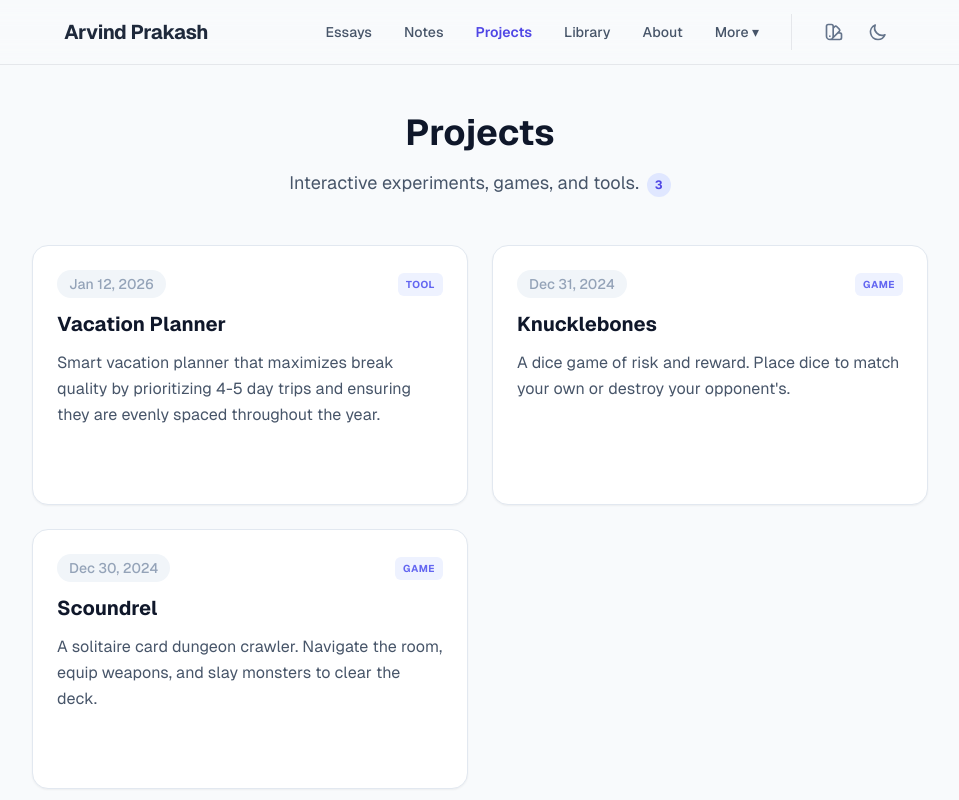
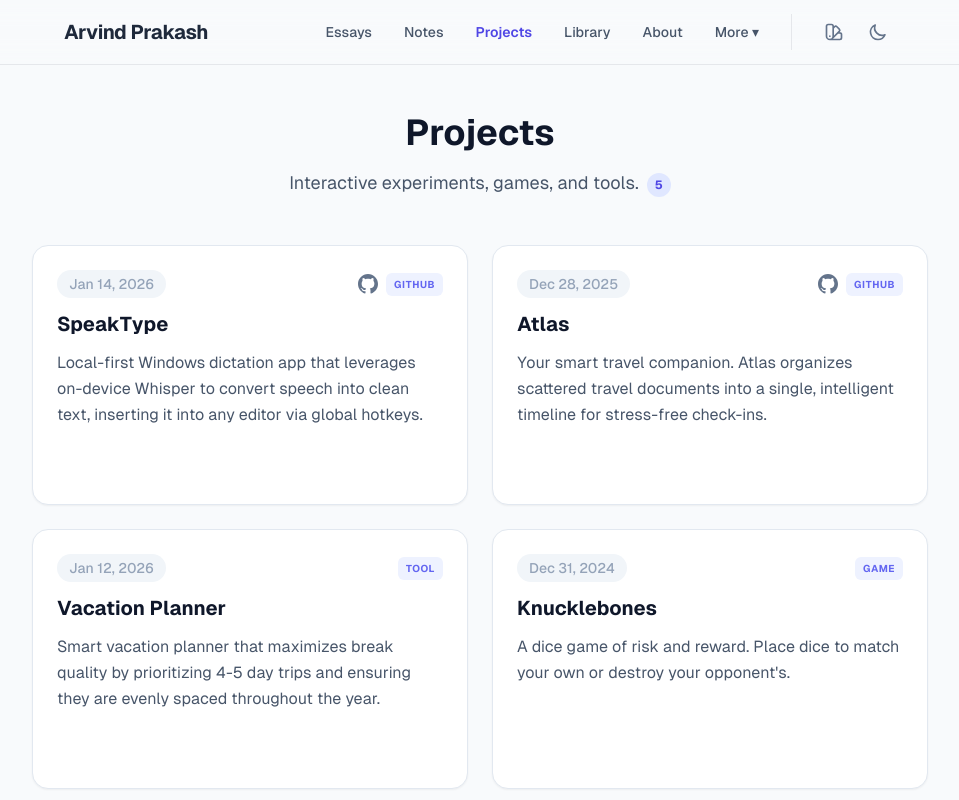
Before and after one commit to DrNightmare/blog-v2, a Next.js app: page /projects in a window 1280 px wide. Shown: the top 800 px of the page, without its empty margins (160-1119 px from the left). Built offline with nearby package versions, Linux system fonts and the light colour scheme.

Commit message:
feature: add Github projects to list

```diff
--- a/src/app/projects/page.tsx
+++ b/src/app/projects/page.tsx
@@ -20,19 +20,32 @@
                 </div>
 
                 <div className="grid gap-6 md:grid-cols-2">
-                    {projects.map((project) => (
+                    {projects.map((project: any) => {
+                        const isExternal = !!project.externalUrl;
+                        return (
                             <Link
                                 key={project.slug}
-                            href={`/projects/${project.slug}`}
+                                href={project.externalUrl || `/projects/${project.slug}`}
+                                target={isExternal ? "_blank" : undefined}
+                                rel={isExternal ? "noopener noreferrer" : undefined}
                                 className="group relative flex flex-col p-6 bg-surface rounded-2xl border border-border shadow-sm hover:shadow-md hover:border-indigo-200 transition-all duration-200"
                             >
                                 <div className="flex items-center justify-between mb-3">
                                     <time className="text-sm text-text-subtle font-medium bg-border-light px-3 py-1 rounded-full dark:bg-slate-800 dark:text-slate-400">
                                         {project.date}
                                     </time>
+                                    <div className="flex items-center gap-2">
+                                        {isExternal && (
+                                            <span className="text-text-muted group-hover:text-foreground transition-colors">
+                                                <svg viewBox="0 0 24 24" className="w-5 h-5 fill-current">
+                                                    <path d="M12 0c-6.626 0-12 5.373-12 12 0 5.302 3.438 9.8 8.207 11.387.599.111.793-.261.793-.577v-2.234c-3.338.726-4.033-1.416-4.033-1.416-.546-1.387-1.333-1.756-1.333-1.756-1.089-.745.083-.729.083-.729 1.205.084 1.839 1.237 1.839 1.237 1.07 1.834 2.807 1.304 3.492.997.107-.775.418-1.305.762-1.604-2.665-.305-5.467-1.334-5.467-5.931 0-1.311.469-2.381 1.236-3.221-.124-.303-.535-1.524.117-3.176 0 0 1.008-.322 3.301 1.23.957-.266 1.983-.399 3.003-.404 1.02.005 2.047.138 3.006.404 2.291-1.552 3.297-1.23 3.297-1.23.653 1.653.242 2.874.118 3.176.77.84 1.235 1.911 1.235 3.221 0 4.609-2.807 5.624-5.479 5.921.43.372.823 1.102.823 2.222v3.293c0 .319.192.694.801.576 4.765-1.589 8.199-6.086 8.199-11.386 0-6.627-5.373-12-12-12z" />
+                                                </svg>
+                                            </span>
+                                        )}
                                         <span className="text-[10px] uppercase tracking-wider font-bold text-indigo-500 bg-indigo-50 dark:bg-indigo-900/20 px-2 py-1 rounded-md">
                                             {project.type}
                                         </span>
+                                    </div>
                                 </div>
                                 <h2 className="text-xl font-bold text-foreground mb-3 group-hover:text-indigo-600 transition-colors">
                                     {project.title}
@@ -41,10 +54,11 @@
                                     {project.summary}
                                 </p>
                                 <div className="mt-auto pt-4 flex items-center text-sm font-medium text-indigo-600 opacity-0 group-hover:opacity-100 transition-opacity translate-x-1 group-hover:translate-x-0 duration-200">
-                                Launch Project →
+                                    {isExternal ? "View Source code →" : "Launch Project →"}
                                 </div>
                             </Link>
-                    ))}
+                        );
+                    })}
                 </div>
             </main>
         </div>
--- a/src/app/utils.ts
+++ b/src/app/utils.ts
@@ -46,8 +46,26 @@
     children?: SitemapNode[];
 };
 
+// Cache the results to avoid re-reading files during the same request
 export const getProjects = cache(async () => {
+    // List of projects including external ones
     return [
+        {
+            slug: "speaktype",
+            title: "SpeakType",
+            summary: "Local-first Windows dictation app that leverages on-device Whisper to convert speech into clean text, inserting it into any editor via global hotkeys.",
+            date: "Jan 14, 2026",
+            type: "Github",
+            externalUrl: "https://github.com/DrNightmare/speaktype"
+        },
+        {
+            slug: "atlas",
+            title: "Atlas",
+            summary: "Your smart travel companion. Atlas organizes scattered travel documents into a single, intelligent timeline for stress-free check-ins.",
+            date: "Dec 28, 2025",
+            type: "Github",
+            externalUrl: "https://github.com/DrNightmare/Project-Atlas"
+        },
         {
             slug: "vacation-planner",
             title: "Vacation Planner",
@@ -95,7 +113,7 @@
 
     const projectNodes: SitemapNode[] = projects.map(project => ({
         title: project.title,
-        url: `/projects/${project.slug}`
+        url: project.externalUrl || `/projects/${project.slug}`
     }));
 
     return {
```
Lines whose indentation alone changed are shown as unchanged.
